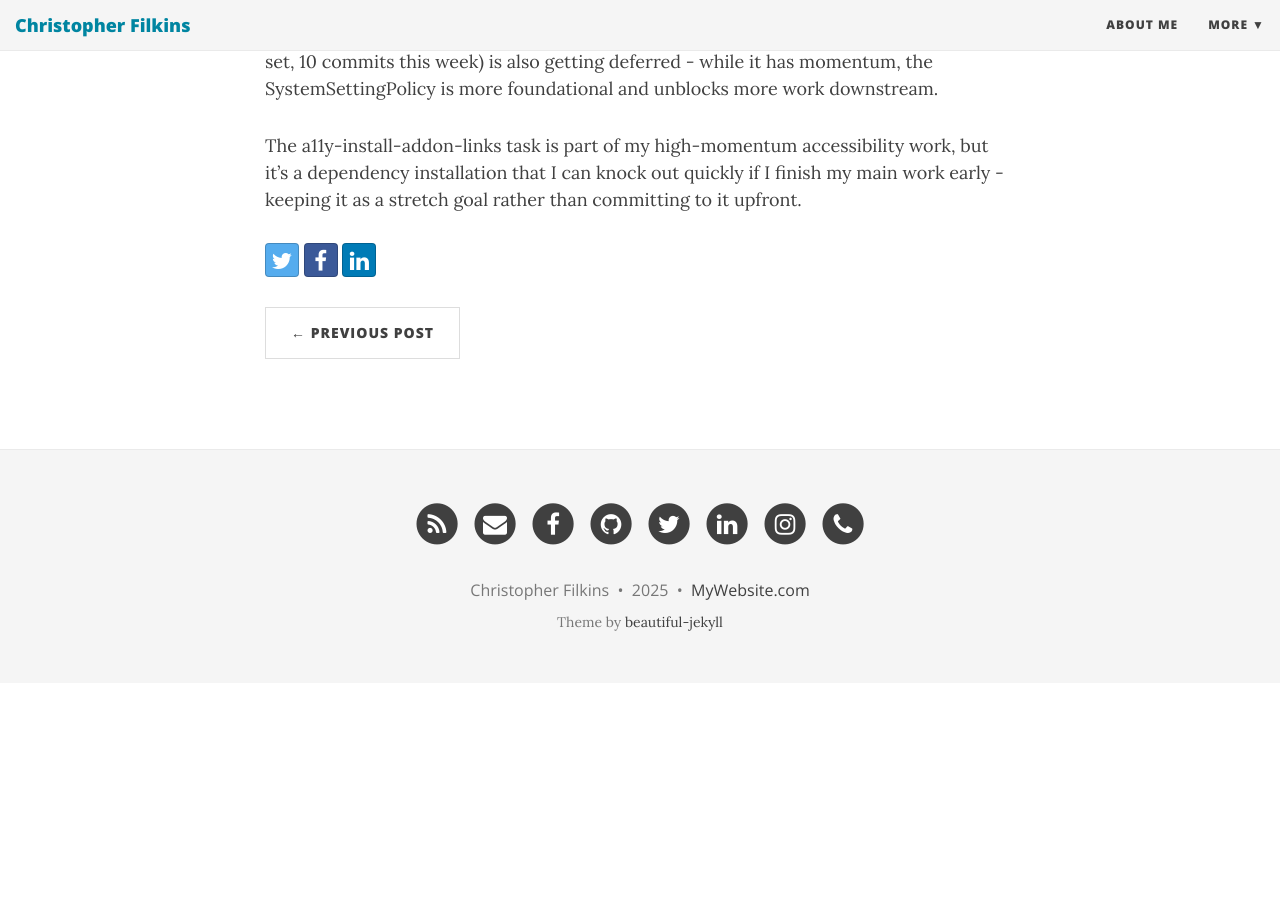
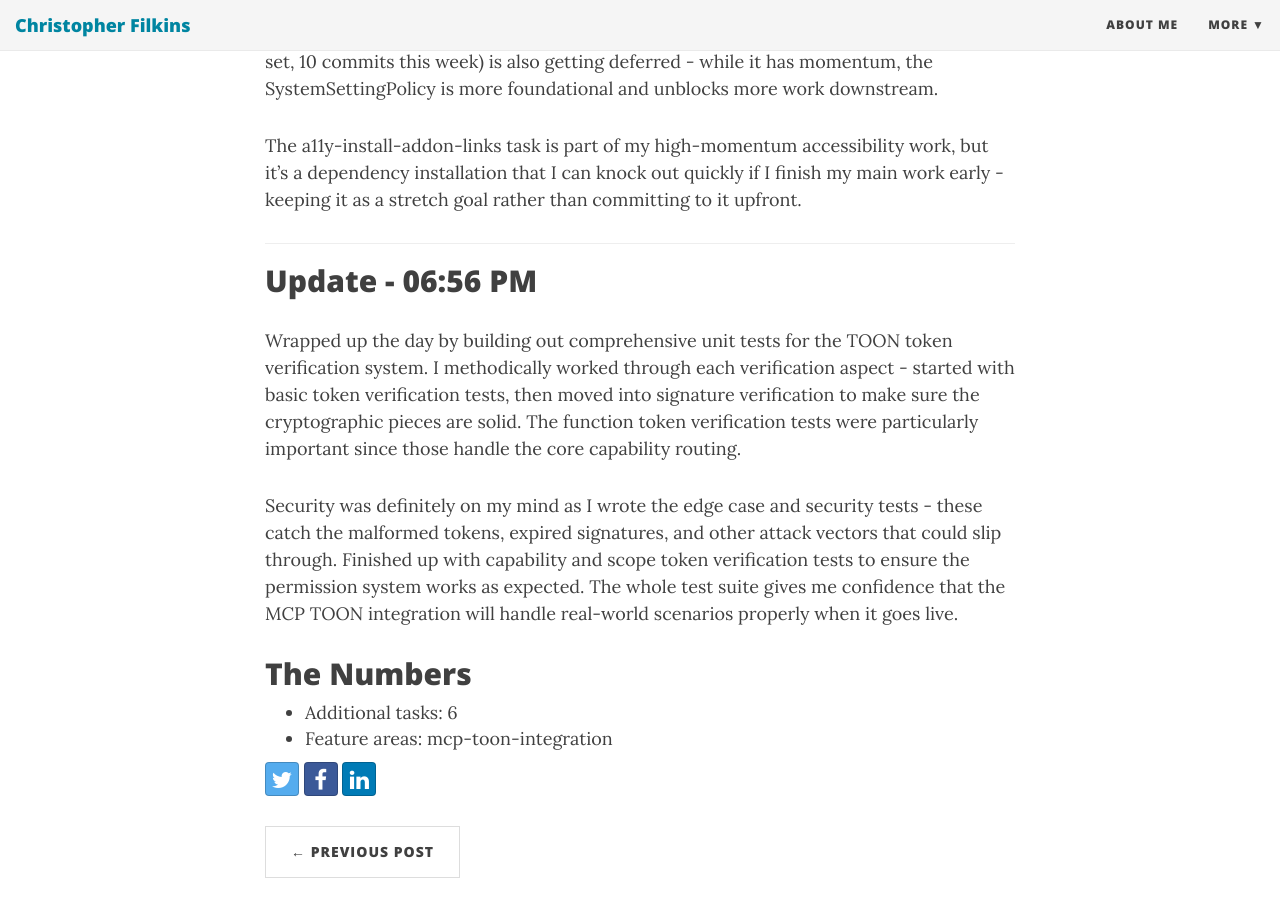
Before and after one commit to filchyboy/filchyboy.github.io, a Jekyll site: the page built from _posts/2025-12-26-todays-plan.md, in a window 1280 px wide and 900 px high, scrolled down 2103 px. Built offline with Jekyll 4.4.1, drawn with Linux system fonts in a browser that asks for light colours; nearby versions of some CDN libraries; before the commit the page ends 2786 px from its top, so only the background shows below that.

Commit message:
Update build-in-public update: Mcp Toon Integration

```diff
--- a/_posts/2025-12-26-todays-plan.md
+++ b/_posts/2025-12-26-todays-plan.md
@@ -39,3 +39,20 @@ This is my top PHPStan offender with 24 errors in a single test file. Test files
 I'm deliberately setting aside the MCP signature verification and compliance intelligence tool tests even though they're part of a feature set I touched today. I need to get the scope violation tests done first - they establish the boundaries that the other tests will depend on. The resilience rollout feature flag work (configuration-opportunities feature set, 10 commits this week) is also getting deferred - while it has momentum, the SystemSettingPolicy is more foundational and unblocks more work downstream.
 
 The a11y-install-addon-links task is part of my high-momentum accessibility work, but it's a dependency installation that I can knock out quickly if I finish my main work early - keeping it as a stretch goal rather than committing to it upfront.
+
+---
+
+## Update - 06:56 PM
+
+Wrapped up the day by building out comprehensive unit tests for the TOON token verification system. I methodically worked through each verification aspect - started with basic token verification tests, then moved into signature verification to make sure the cryptographic pieces are solid. The function token verification tests were particularly important since those handle the core capability routing.
+
+Security was definitely on my mind as I wrote the edge case and security tests - these catch the malformed tokens, expired signatures, and other attack vectors that could slip through. Finished up with capability and scope token verification tests to ensure the permission system works as expected. The whole test suite gives me confidence that the MCP TOON integration will handle real-world scenarios properly when it goes live.
+
+## The Numbers
+- Additional tasks: 6
+- Feature areas: mcp-toon-integration
+<!-- Generated by dev-tracker publish_to_jekyll.py (AI mode) -->
+<!-- accomplished-date: 2025-12-26 -->
+<!-- unit-ids: mcp-toon-verification-tests,mcp-toon-verification-signature-tests,mcp-toon-verification-function-tests,mcp-toon-verification-security-tests,mcp-toon-verification-capability-tests,mcp-toon-verification-scope-tests -->
+
+<!-- unit-ids: mcp-toon-verification-capability-tests,mcp-toon-verification-function-tests,mcp-toon-verification-scope-tests,mcp-toon-verification-security-tests,mcp-toon-verification-signature-tests,mcp-toon-verification-tests -->
```
